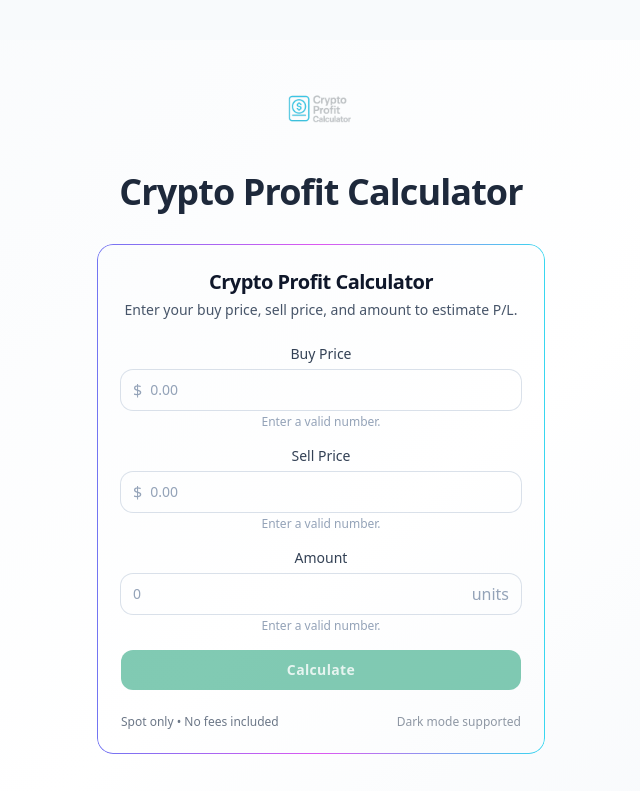
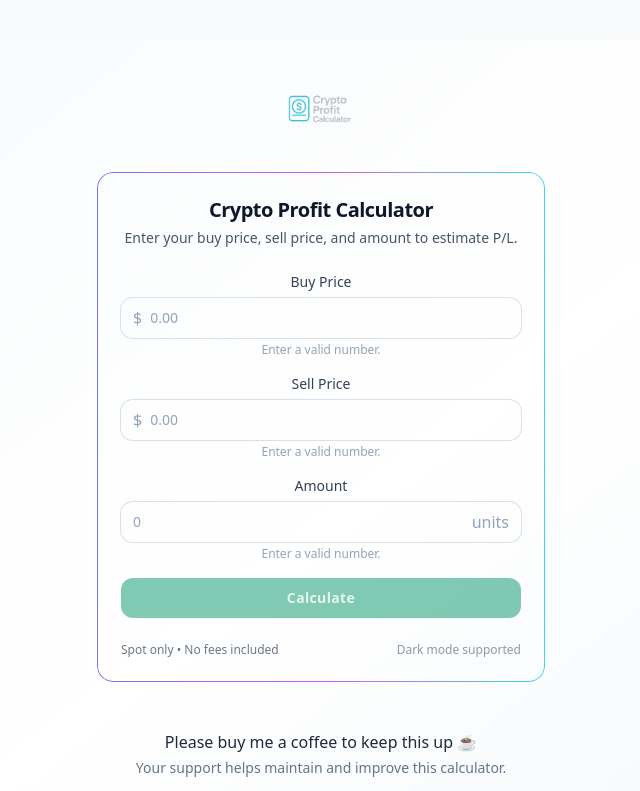
Before and after one commit to MiyuRuu22/crypto-profit-calculator, a React (Create React App) app: page / in a window 1280 px wide. Shown: the top 791 px of the page, without its empty margins (319-959 px from the left). Built offline with nearby package versions, Linux system fonts and the light colour scheme.

Commit message:
fix: Title duplicate removed

```diff
--- a/src/pages/Home.jsx
+++ b/src/pages/Home.jsx
@@ -15,11 +15,6 @@ export default function Home() {
           className="h-24 w-24 object-contain mb-4"
         />
 
-        {/* Title */}
-        <h1 className="text-4xl font-bold tracking-tight text-slate-800 dark:text-slate-100 mb-8">
-          Crypto Profit Calculator
-        </h1>
-
         <Calculator />
         <DonationButton />
       </div>
```
